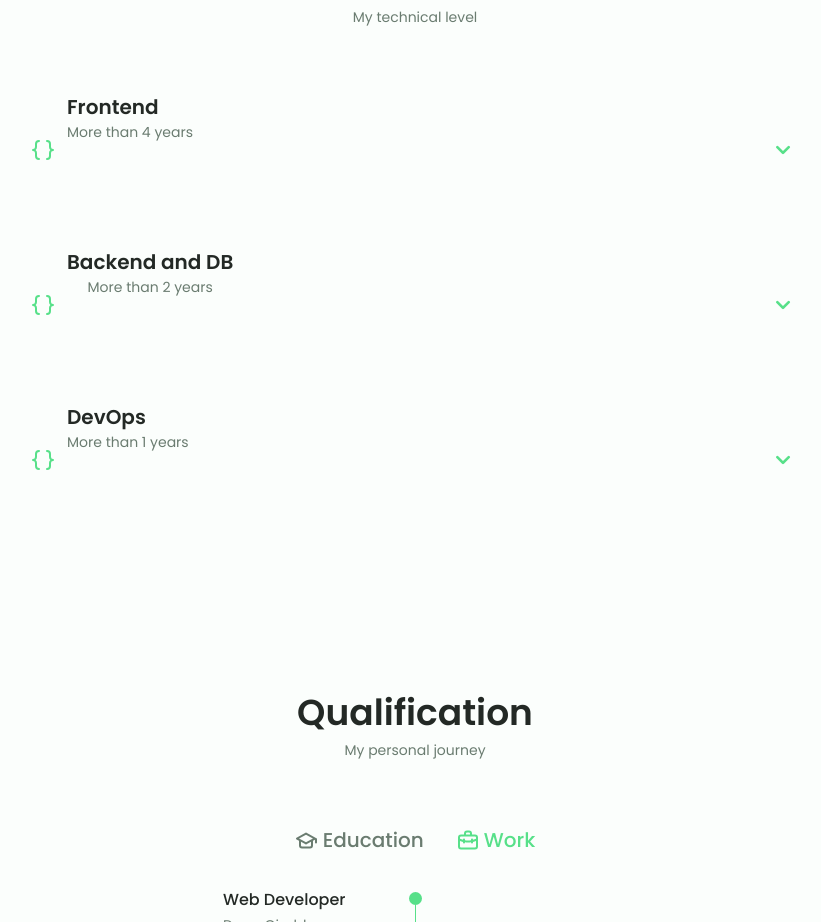
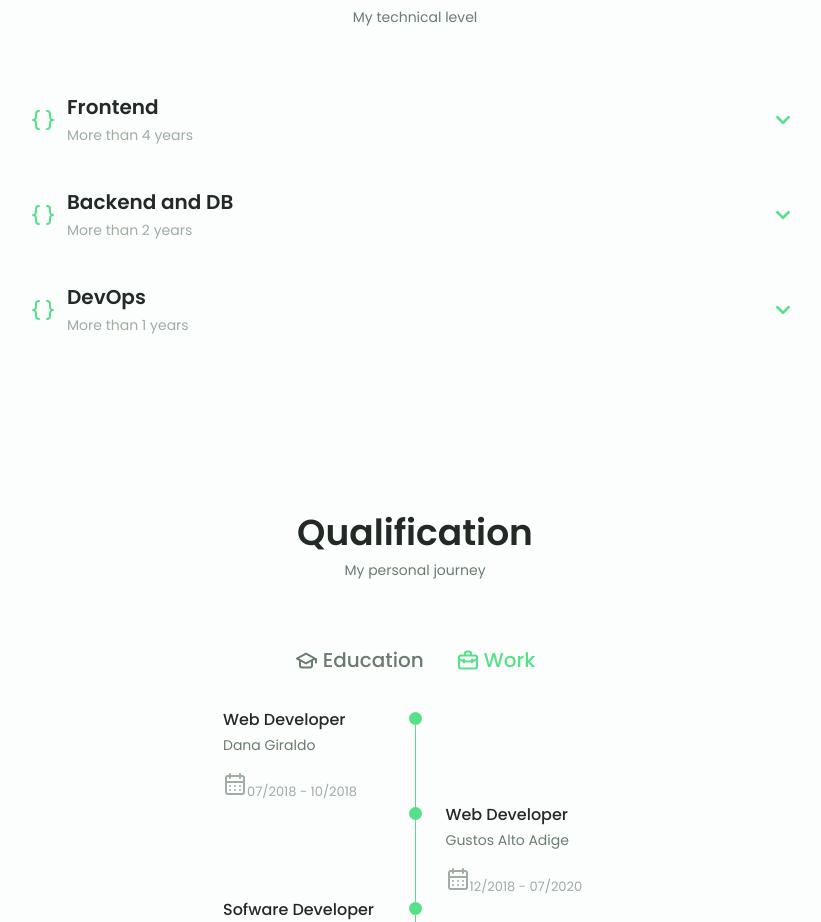
Before and after one commit to hmanzoni/hugoindevworld, a React (Create React App) app: page / in a window 1280 px wide. Shown: the part 1740-2662 px from the top of the page, without its empty margins (225-1046 px from the left). Built offline with nearby package versions, Linux system fonts and the light colour scheme.

Commit message:
fix class in skills section

```diff
--- a/src/components/Skills.js
+++ b/src/components/Skills.js
@@ -24,7 +24,7 @@ const SkillContent = ({ infoCard, clickerFn, bracketsCurly }) => (
         {bracketsCurly}
         <div>
           <h1 className="skills__title">{infoCard.title}</h1>
-          <span className="section__subtitle">{infoCard.subtitle}</span>
+          <span className="skills__subtitle">{infoCard.subtitle}</span>
         </div>
         <UilAngleDown onClick={() => clickerFn(infoCard.code)} size={'32'} className="skills__arrow" />
       </div>
```
